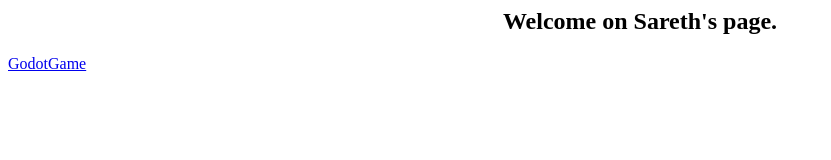
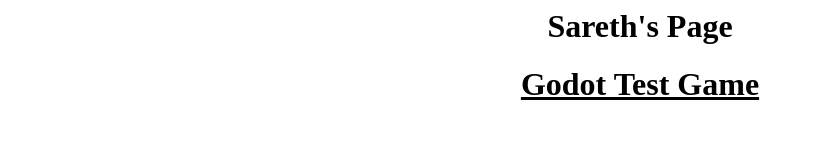
Before and after one commit to Sarethh/sarethh.github.io, a plain HTML site: page index.html in a window 1280 px wide. Shown: the whole page, without its empty margins (0-831 px from the left). Drawn offline with Linux system fonts and the light colour scheme.

Commit message:
Update index.html

```diff
--- a/index.html
+++ b/index.html
@@ -4,7 +4,7 @@
     <title>TEST</title>
   </head>
   <body>
-    <h2 style="text-align: center;">Welcome on Sareth's page.</h2>
-	<p><a href="GodotGame/Test.html" target="_blank" rel="noopener">GodotGame</a></p>
+    <h1 style="text-align: center;"><strong>Sareth's Page</strong></h1>
+	<h1 style="text-align: center;"><span style="text-align: center; background-color: #ffffff; color: #000000;"><a style="background-color: #ffffff; color: #000000; text-decoration: underline;" href="GodotGame/Test.html" target="_blank" rel="noopener">Godot Test Game</a></span></h1>
   </body>
 </html>
```
